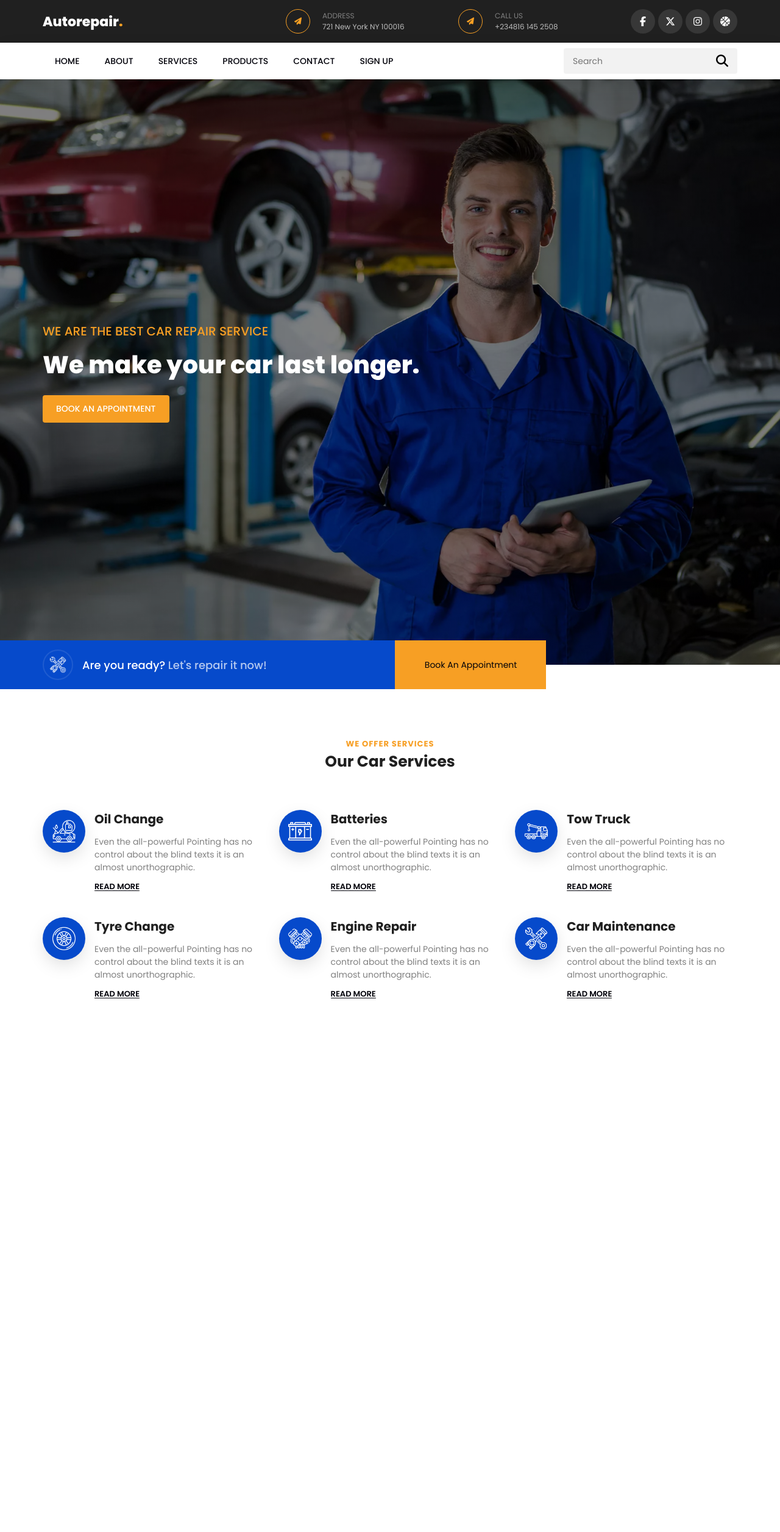
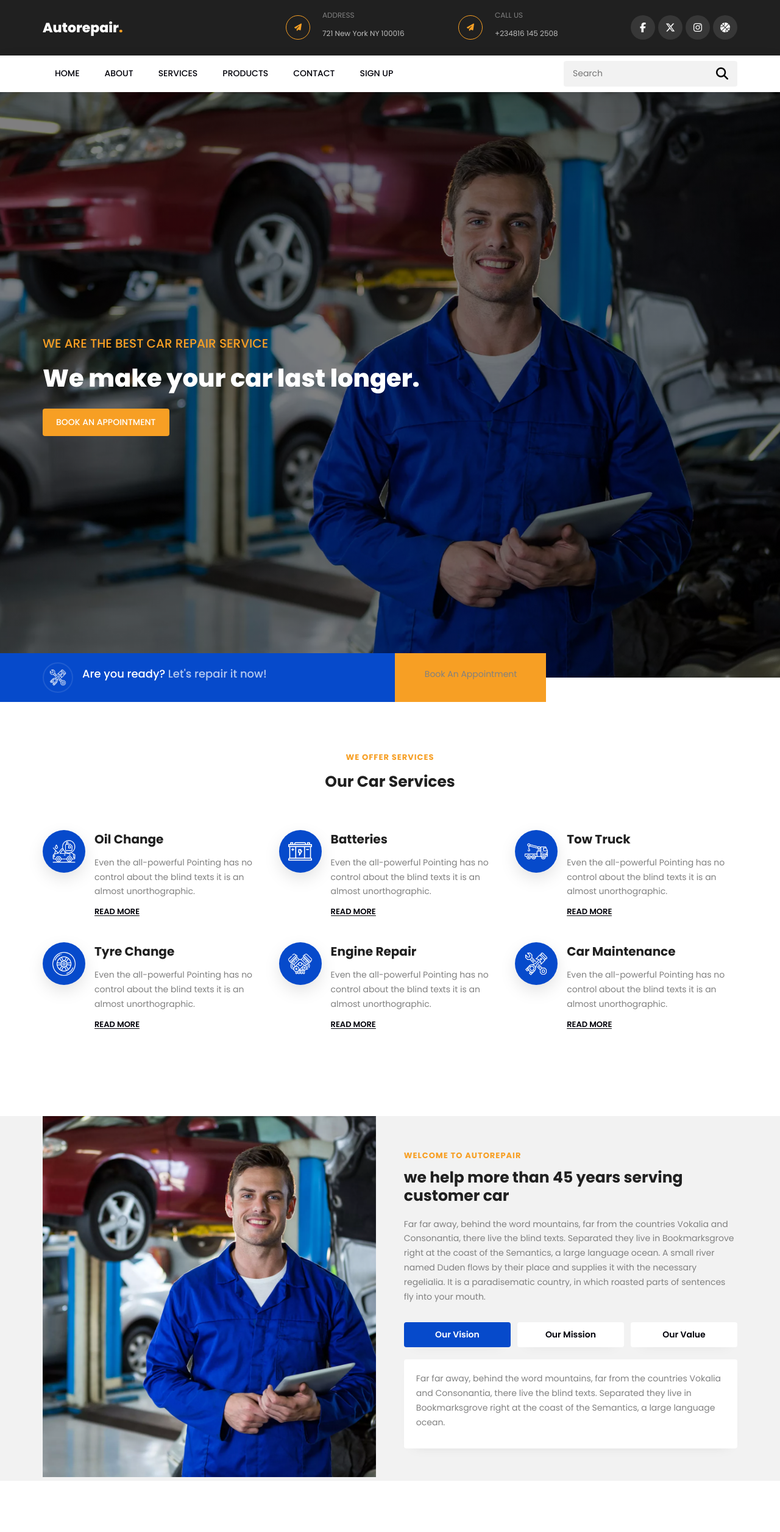
Before and after one commit to LovelyMe-Nachi/solar_wave, a PHP site: page / in a window 1280 px wide. Shown: the whole page at 61% size. Before the commit the page ends 1637 px from the top, so only its background shows below. Run offline with PHP 8.4, Linux system fonts and the light colour scheme; some libraries are stand-ins or nearby versions; some web fonts are replaced.

Commit message:
new updates

```diff
--- a/assets/css/style.css
+++ b/assets/css/style.css
@@ -7,7 +7,9 @@
     --primary-text-color: #ffffffb3;
     --secondary-text-color: #808080;
     --primary-bg-color: #ffffff1a;
+    --secondary-bg-color: #0000000d;
     --primary-shadow: 0px 10px 30px -4px #00000026;
+    --secondary-shadow: 0px 9px 21px -16px #00000026;
     --text-shadow: 0px 3px 25px #0000001a;
 }
 
@@ -21,6 +23,13 @@ body{
     background-color: var(--quaternary-color);
     font-family: "Poppins", sans-serif;
     font-size: 14px;
+}
+
+
+p{
+    line-height: 1.7;
+    margin-bottom: 10px;
+    color: var(--secondary-text-color);
 }
 
 .aside_content{
@@ -177,7 +186,7 @@ header .search_box{
     width: 25%;
     height: 70%;
     background-color: var(--secondary-text-color);
-    background-color: rgba(0, 0, 0, 0.05) !important;
+    background-color: var(--secondary-bg-color) !important;
     padding: 5px 15px;
     border-radius: 4px;
     display: flex;
@@ -649,7 +658,6 @@ header .show_menu:hover span{
 .sub_heading {
     font-size: 13px;
     font-weight: 700;
-    text-align: center;
     text-transform: uppercase;
     letter-spacing: 1px;
     color: var(--secondary-color);
@@ -658,11 +666,13 @@ header .show_menu:hover span{
 .main_heading{
     font-size: 25px;
     font-weight: 700;
-    text-align: center;
     text-transform: capitalize;
     color: var(--tertiary-color);
 }
 
+.services .main_heading, .services .sub_heading{
+    text-align: center;
+}
 .services .services_container{
     width: 100%;
     display: flex;
@@ -704,12 +714,6 @@ header .show_menu:hover span{
     color: var(--tertiary-color);
     margin-bottom: 12px;
     text-transform: capitalize;
-}
-
-.services .services_container .service_col .service_text p{
-    line-height: 1.5;
-    margin-bottom: 10px;
-    color: var(--secondary-text-color);
 }
 
 .services .services_container .service_col .service_text a{
@@ -775,6 +779,140 @@ header .show_menu:hover span{
 }
 /* end */
 
-/*  */
+/* about_us */
+.about_us{
+    width: 100%;
+    padding: 0 70px;
+    margin-top: 80px;
+    background-color: var(--secondary-bg-color);
+    display: flex;
+    justify-content: space-between;
+    align-items: center;
+}
+
+.about_us .about_us_col{
+    width: 48%;
+}
+
+.about_us .about_us_col:first-child img{
+    width: 100%;
+}
+
+.about_us .about_us_col:last-child .main_heading{
+    margin-bottom: 20px;
+    line-height: 1.2;
+    text-transform: lowercase;
+}
+
+.about_us .about_us_col:last-child .core_statement_container{
+    margin-top: 30px;
+    width: 100%;
+}
+
+.about_us .about_us_col:last-child .core_statement_container .core_statement_filter_btns{
+    width: 100%;
+    display: flex;
+    justify-content: space-between;
+    align-items: center;
+}
+
+.about_us .about_us_col:last-child .core_statement_container .core_statement_filter_btns span{
+    display: block;
+    width: 32%;
+    padding: 10px 15px;
+    text-align: center;
+    color: var(--quinary-color);
+    text-transform: capitalize;
+    font-weight: 600;
+    background-color: var(--quaternary-color);
+    border-radius: 4px;
+    box-shadow: var(--secondary-shadow);
+    cursor: pointer;
+    transition: .6s;
+}
+
+.about_us .about_us_col:last-child .core_statement_container .core_statement_filter_btns span.active_statement_btn{
+    color: var(--quaternary-color);
+    background-color: var(--primary-color);
+}
+
+.about_us .about_us_col:last-child .core_statement_container .core_statement_filter_btns span:hover{
+    color: var(--quaternary-color);
+    background-color: var(--primary-color);
+}
+
+.about_us .about_us_col:last-child .core_statement_container .core_statement_filter_btns span.active_statement_btn:hover{
+    background-color: var(--secondary-color);
+}
+
+.about_us .about_us_col:last-child .core_statement_container .core_statements_wrapper{
+    width: 100%;
+    margin-top: 20px;
+}
+
+.about_us .about_us_col:last-child .core_statement_container .core_statements_wrapper .core_statements{
+    width: 100%;
+    padding: 20px;
+    background-color: var(--quaternary-color);
+    border-radius: 4px;
+    box-shadow: var(--secondary-shadow);
+    opacity: 0;
+    display: none;
+    transition: .6s;
+}
+
+@media (max-width: 900px) {
+    .about_us{
+        padding: 0 20px;
+        flex-wrap: wrap;
+    }
+
+    .about_us .about_us_col{
+        width: 100%;
+    }
+
+    .about_us .about_us_col:first-child{
+        width: 50%;
+        margin: 20px auto;
+    }
+
+    .about_us .about_us_col:first-child img{
+        width: 100%;
+    }
+
+    .about_us .about_us_col:last-child .main_heading{
+        margin-bottom: 20px;
+        line-height: 1.2;
+        text-transform: lowercase;
+    }
+
+    .about_us .about_us_col:last-child .core_statement_container{
+        width: 100%;
+    }
+}
+
+@media (max-width: 500px) {
+    .about_us .about_us_col:first-child{
+        width: 100%;
+    }
+
+    .about_us .about_us_col:last-child .main_heading{
+        font-size: 20px;
+    }
+
+    .about_us .about_us_col:last-child p{
+        text-align: justify;
+    }
+
+    .about_us .about_us_col:last-child .core_statement_container .core_statement_filter_btns{
+        flex-wrap: wrap;
+    }
+
+    .about_us .about_us_col:last-child .core_statement_container .core_statement_filter_btns span{
+        width: 100%;
+        margin-bottom: 10px;
+    }
+
+}
 
 /* end */
--- a/index.html
+++ b/index.html
@@ -200,6 +200,49 @@
                 </div>
             </div>
         </section>
+        <!-- end -->
+
+        <!-- about_us -->
+        <section class="about_us">
+            <div class="about_us_col">
+                <img src="assets/imgs/about/about-1.jpg" alt="">
+            </div>
+            <div class="about_us_col">
+                <p class="sub_heading">welcome to autorepair</p>
+                <h2 class="main_heading">We help more than 45 years serving customer car</h2>
+                <p class="">
+                    Far far away, behind the word mountains, far from the countries Vokalia and Consonantia, there live the blind texts. Separated they live in Bookmarksgrove right at the coast of the Semantics, a large language ocean. A small river named Duden flows by their place and supplies it with the necessary regelialia. It is a paradisematic country, in which roasted parts of sentences fly into your mouth.
+                </p>
+
+                <div class="core_statement_container">
+                    <div class="core_statement_filter_btns">
+                        <span class="active_statement_btn" data-category="vision_statement">our vision</span>
+                        <span data-category="mission_statement">our mission</span>
+                        <span data-category="value_statement">our value</span>
+                    </div>
+                    <div class="core_statements_wrapper">
+                        <div class="core_statements vision_statement">
+                            <p>
+                                Far far away, behind the word mountains, far from the countries Vokalia and Consonantia, there live the blind texts. Separated they live in Bookmarksgrove right at the coast of the Semantics, a large language ocean.
+                            </p>
+                        </div>
+                        <div class="core_statements mission_statement">
+                            <p>
+                                Separated they live in Bookmarksgrove right at the coast of the Semantics, a large language ocean. Far far away, behind the word mountains, far from the countries Vokalia and Consonantia, there live the blind texts.
+                            </p>
+                        </div>
+                        <div class="core_statements value_statement">
+                            <p>
+                                behind the word mountains, far from the countries Vokalia and Consonantia, there live the blind texts. Separated they live in Bookmarksgrove right at the coast of the Semantics, a large language ocean Far far away.
+                            </p>
+                        </div>
+                    </div>
+                </div>
+            </div>
+        </section>
+        <!-- about_us end -->
+
+        <!--  -->
     </main>
 
     <br><br><br><br>
```
Also changed, not shown: assets/js/script.js (+41 -0 lines), assets/imgs/about/about-1.jpg (renamed from assets/imgs/about (1).jpg).
